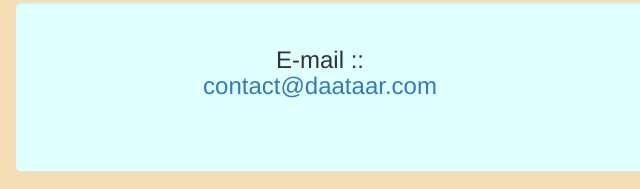
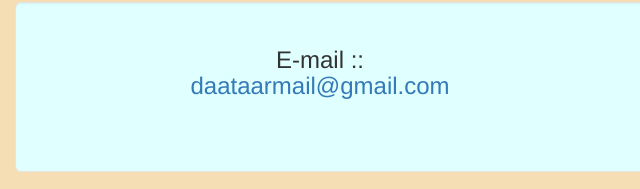
Before and after one commit to mohammaduvez/mohammaduvez.github.io, a plain HTML site: page index.html in a window 1280 px wide. Shown: the part 2099-2288 px from the top of the page, 40-680 px from the left. Drawn offline with nearby package versions, Linux system fonts and the light colour scheme.

Commit message:
Update index.html

```diff
--- a/index.html
+++ b/index.html
@@ -184,7 +184,7 @@
                 <div class="row well well-lg">
                     <div class="col-md-6 text-center h3">
                         E-mail ::<br/>
-                        <a href="mailto:contact@daataar.com" target="_top">contact@daataar.com</a>
+                        <a href="mailto:daataarmail@gmail.com" target="_top">daataarmail@gmail.com</a>
                     </div>
                     <div class="col-md-6 text-center h3">
                         Find Me On ::<br/>
```
